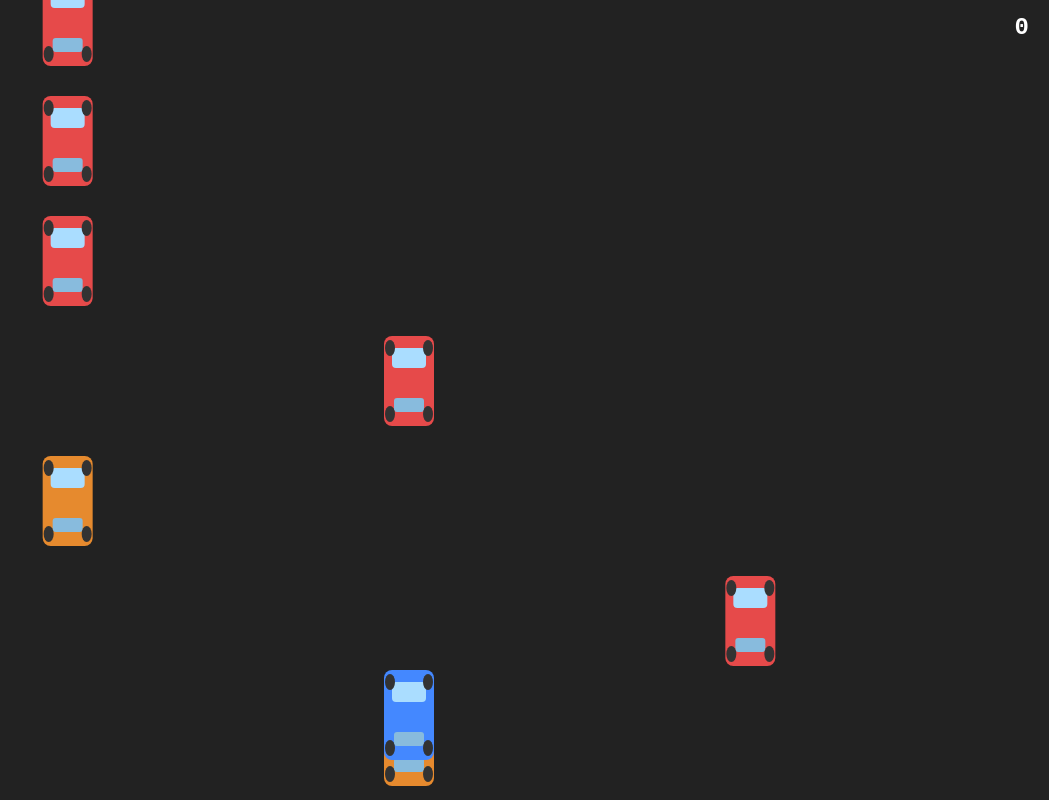
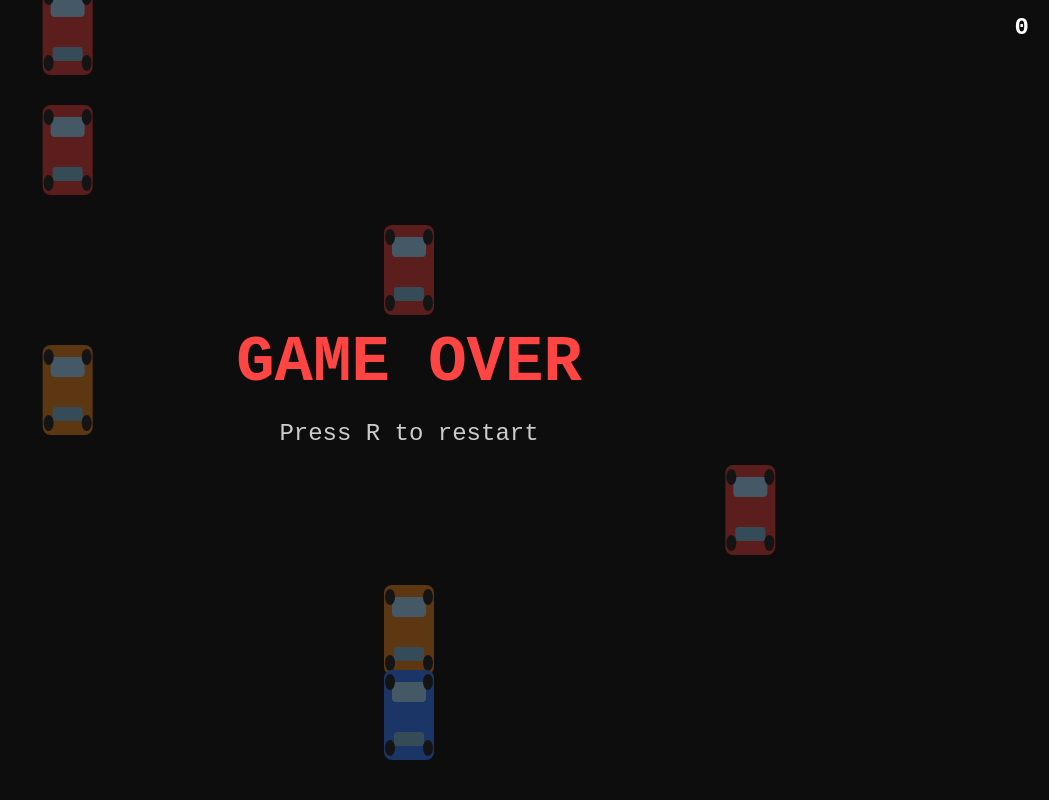
Before and after one commit to kaiIvring/Vibe, a plain HTML site: page racing_game_v2/index.html in a window 1280 px wide. Shown: the whole page, without its empty margins (231-1280 px from the left). Drawn offline with Linux system fonts and the light colour scheme.

Commit message:
feat: add AABB collision detection and Game Over state

```diff
--- a/racing_game_v2/index.html
+++ b/racing_game_v2/index.html
@@ -132,8 +132,25 @@
     });
     document.addEventListener('keyup', e => { keys[e.key] = false; });
 
+    function rectsIntersect(a, b) {
+      return a.x < b.x + b.w &&
+             a.x + a.w > b.x &&
+             a.y < b.y + b.h &&
+             a.y + a.h > b.y;
+    }
+
+    function checkCollisions() {
+      for (const o of obstacles) {
+        if (rectsIntersect(player, o)) {
+          state = 'gameover';
+          break;
+        }
+      }
+    }
+
     function update() {
       updatePlayer();
+      checkCollisions();
       frame++;
       if (frame % Math.max(20, SPAWN_INTERVAL - Math.floor(score / 100)) === 0) {
         spawnObstacle();
@@ -145,6 +162,20 @@
       ctx.clearRect(0, 0, canvas.width, canvas.height);
       obstacles.forEach(o => drawCar(ctx, o.x, o.y, o.w, o.h, o.color));
       drawCar(ctx, player.x, player.y, player.w, player.h, '#4488ff');
+
+      if (state === 'gameover') {
+        ctx.fillStyle = 'rgba(0,0,0,0.6)';
+        ctx.fillRect(0, 0, canvas.width, canvas.height);
+
+        ctx.fillStyle = '#ff4444';
+        ctx.font = 'bold 64px monospace';
+        ctx.textAlign = 'center';
+        ctx.fillText('GAME OVER', canvas.width / 2, canvas.height / 2 - 20);
+
+        ctx.fillStyle = '#ccc';
+        ctx.font = '24px monospace';
+        ctx.fillText('Press R to restart', canvas.width / 2, canvas.height / 2 + 40);
+      }
     }
 
     function gameLoop() {
```
